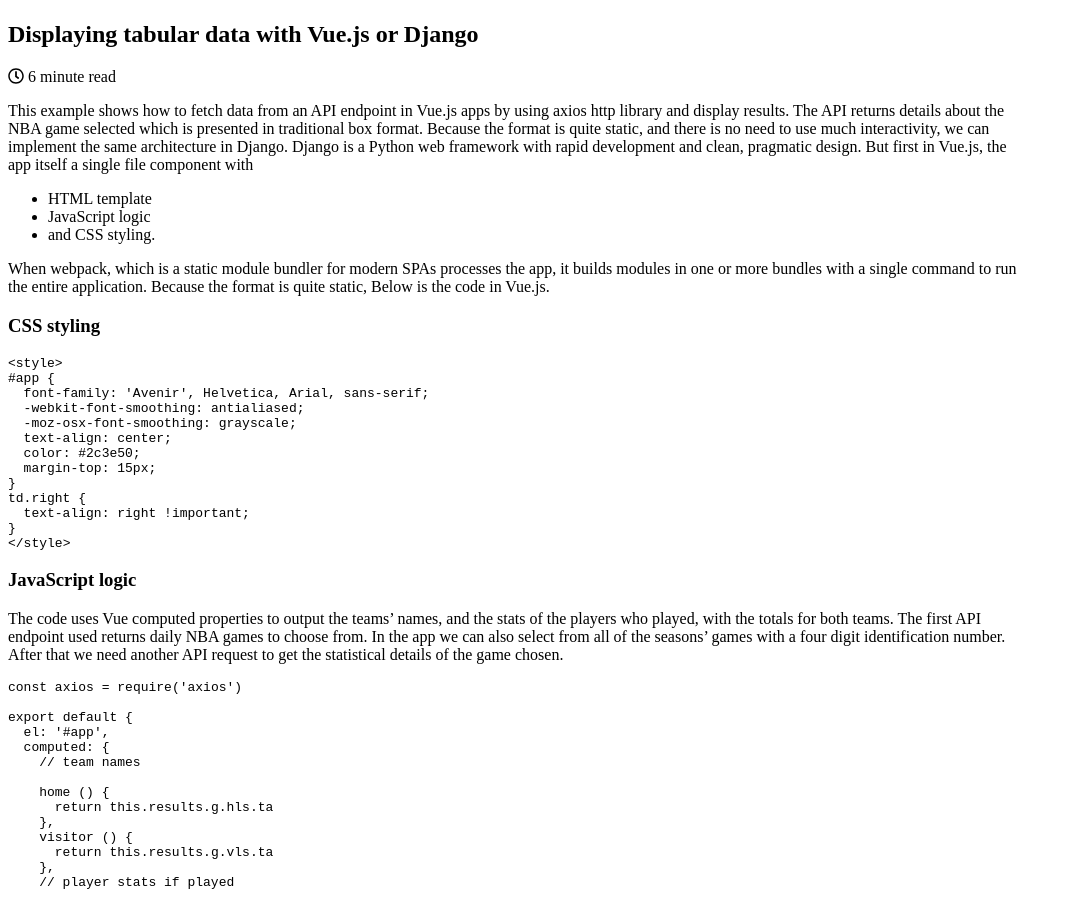
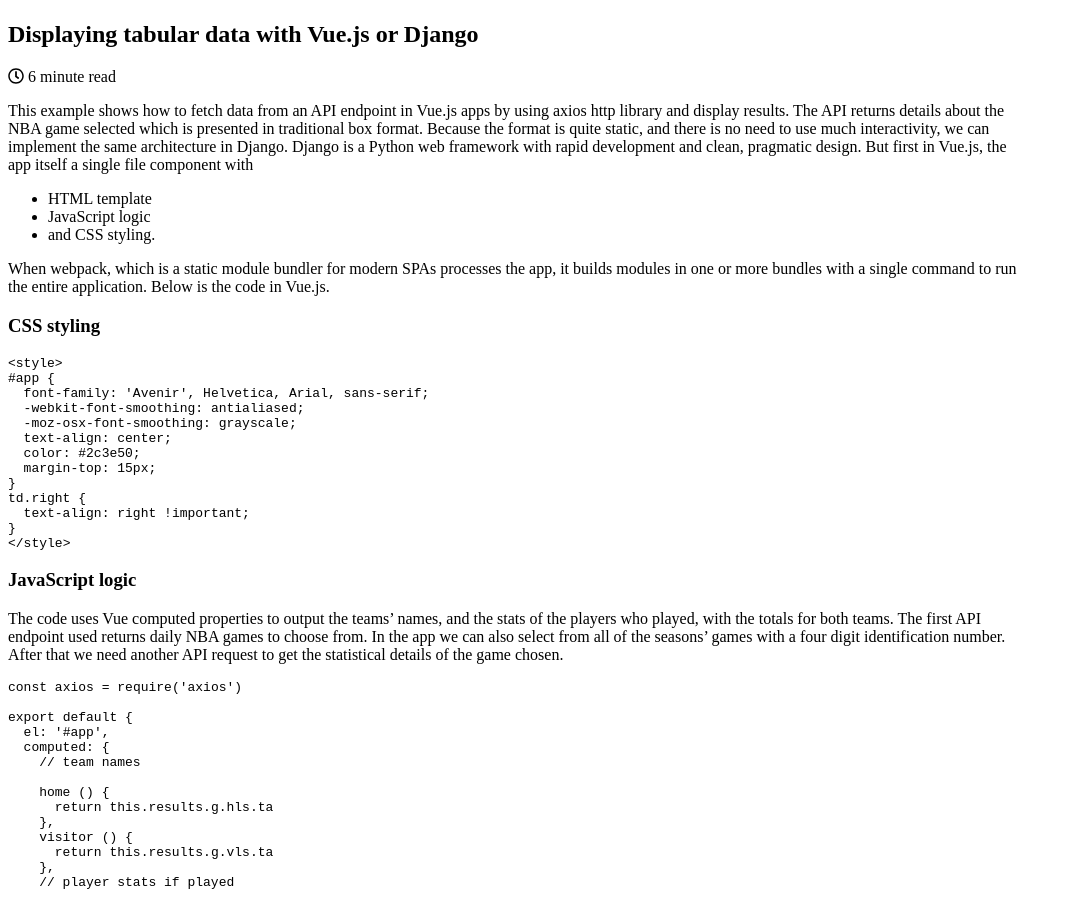
Before and after one commit to dg-data/tidbits, a Jekyll site: the page built from _posts/2020-06-02-vuejs-example.md, in a window 1280 px wide and 900 px high, scrolled down 328 px. Shown: the whole window, without its empty margins (0-1072 px from the left). Built offline with Jekyll 4.4.1, drawn with Linux system fonts in a browser that asks for light colours; cached includes are drawn as plain includes; nearby versions of some CDN libraries.

Commit message:
Update 2020-06-02-vuejs-example.md

```diff
--- a/_posts/2020-06-02-vuejs-example.md
+++ b/_posts/2020-06-02-vuejs-example.md
@@ -14,7 +14,6 @@
 - and CSS styling.
 
 When webpack, which is a static module bundler for modern SPAs processes the app, it builds modules in one or more bundles with a single command to run the entire application.
-Because the format is quite static,
 Below is the code in Vue.js.
 
 ### CSS styling
```
